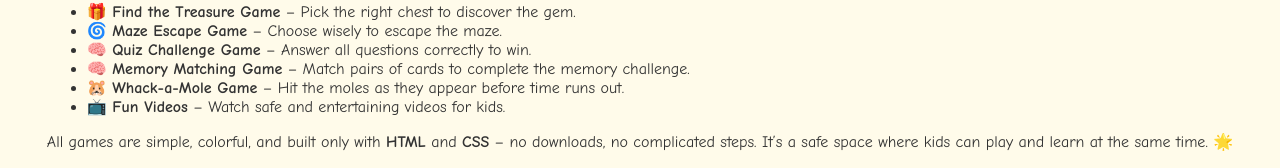
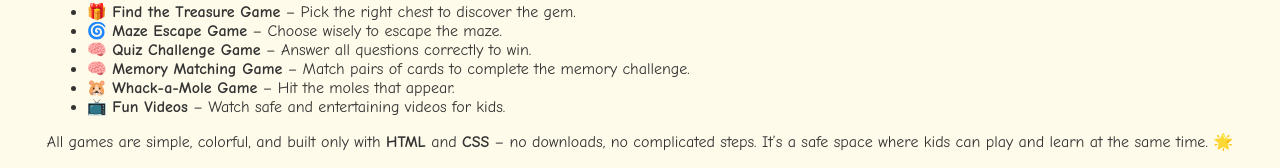
Before and after one commit to MaZeNHeKaL29/Kids-Hub-Site, a plain HTML site: page about.html in a window 1280 px wide. Shown: the part 151-319 px from the top of the page. Drawn offline with Linux system fonts and the light colour scheme.

Commit message:
Update about.html

```diff
--- a/about.html
+++ b/about.html
@@ -25,7 +25,7 @@
                 <li>🌀 <strong>Maze Escape Game</strong> – Choose wisely to escape the maze.</li>
                 <li>🧠 <strong>Quiz Challenge Game</strong> – Answer all questions correctly to win.</li>
                 <li>🧠 <strong>Memory Matching Game</strong> – Match pairs of cards to complete the memory challenge.</li>
-                <li>🐹 <strong>Whack-a-Mole Game</strong> – Hit the moles as they appear before time runs out.</li>
+                <li>🐹 <strong>Whack-a-Mole Game</strong> – Hit the moles that appear.</li>
                 <li>📺 <strong>Fun Videos</strong> – Watch safe and entertaining videos for kids.</li>
             </ul>
 
```
